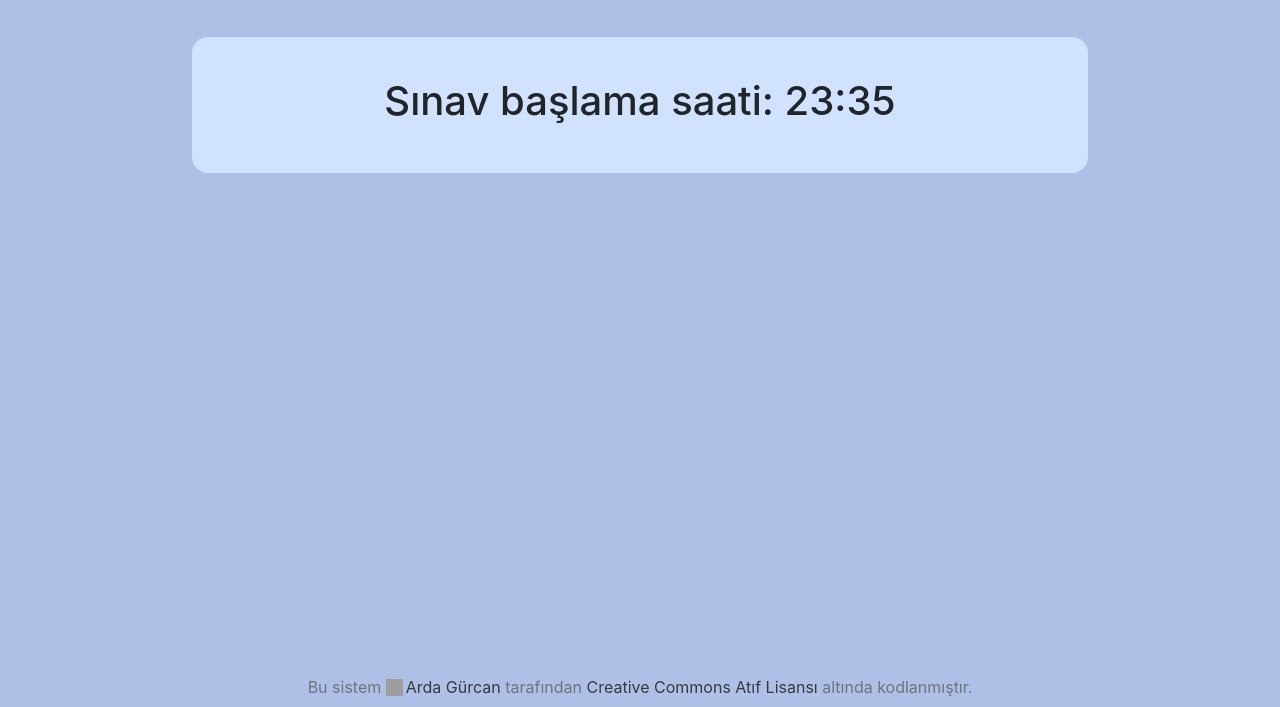
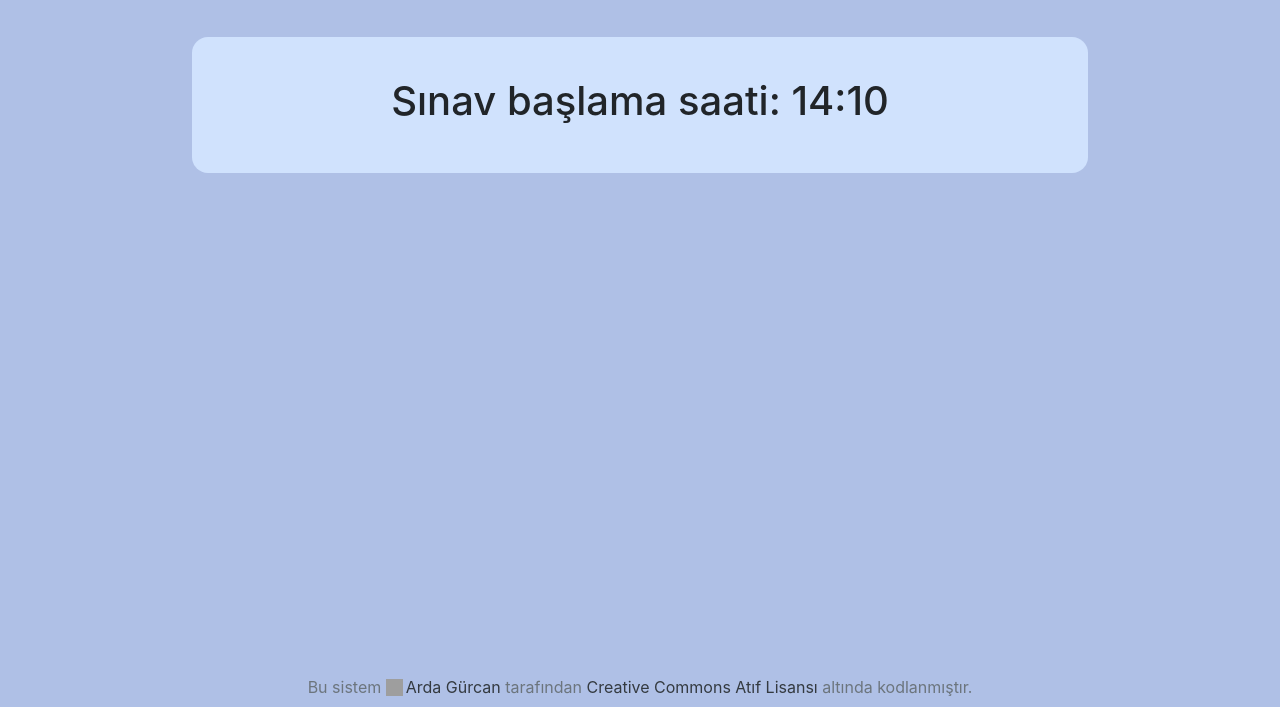
Before and after one commit to ArdaGurcan/naoyarisma.com, a plain HTML site: page ek/index.html in a window 1280 px wide. Shown: the part 93-800 px from the top of the page. Drawn offline with nearby package versions, Linux system fonts and the light colour scheme; grey boxes are pictures that could not be loaded.

Commit message:
changed time

```diff
--- a/ek/index.html
+++ b/ek/index.html
@@ -43,9 +43,9 @@
 
 	</script>
 	<script>
-		startDate = new Date("Tue May 18 2021 23:35")
-		let t = 20
-		let a = 5
+		startDate = new Date("Wed May 19 2021 14:10")
+		let t = 360
+		let a = 120
 		setInterval(() => {
 			let now = new Date();
 			// console.log(startDate)
```
Also changed, not shown: index.html (+3 -3 lines).
